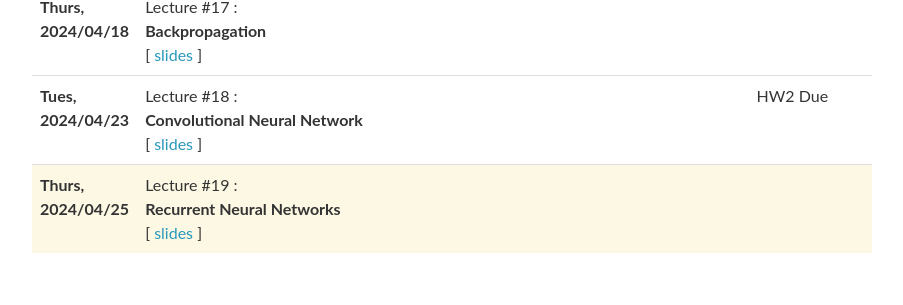
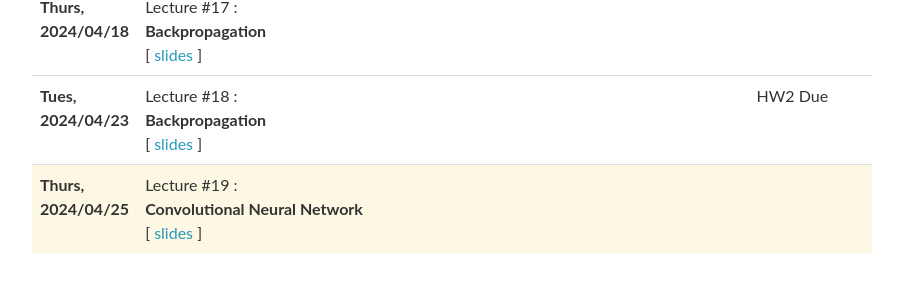
Before and after one commit to SEUML/ml-spring-2024, a Jekyll site: the page built from _pages/lectures.md, in a window 1280 px wide and 900 px high, scrolled down 1533 px. Shown: the part 327-632 px from the top of the window, without its empty margins (188-1091 px from the left). Built offline with Jekyll 4.4.1, drawn with Linux system fonts in a browser that asks for light colours; nearby versions of some CDN libraries; comment, search, counter and statistics services are not loaded.

Commit message:
first commit

```diff
--- a/_data/lectures.yml
+++ b/_data/lectures.yml
@@ -146,14 +146,14 @@
 
 - date: Tues, 2024/04/23
   title: >
-    <strong> Convolutional Neural Network </strong>
-  slides: "../assets/slides/lecture9.pdf"
+    <strong> Backpropagation</strong>
+  slides: "../assets/slides/lecture8.pdf"
   readings:
   logistics: HW2 Due
 
 - date: Thurs, 2024/04/25
   title: >
-    <strong> Recurrent Neural Networks </strong>
-  slides: "../assets/slides/lecture10.pdf"
+    <strong> Convolutional Neural Network </strong>
+  slides: "../assets/slides/lecture9.pdf"
   readings:
   logistics:
```
